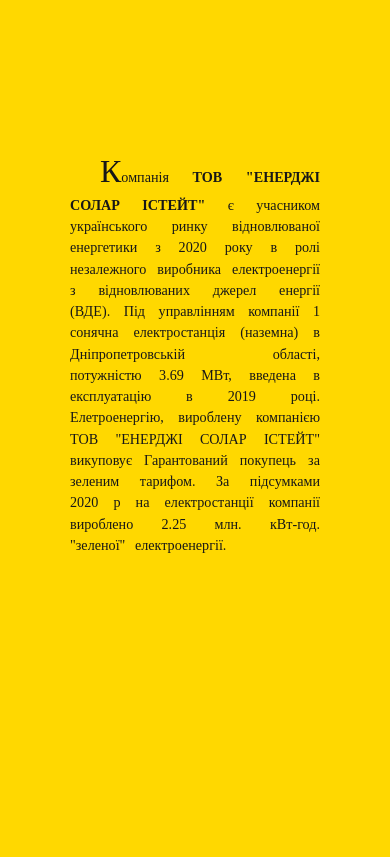
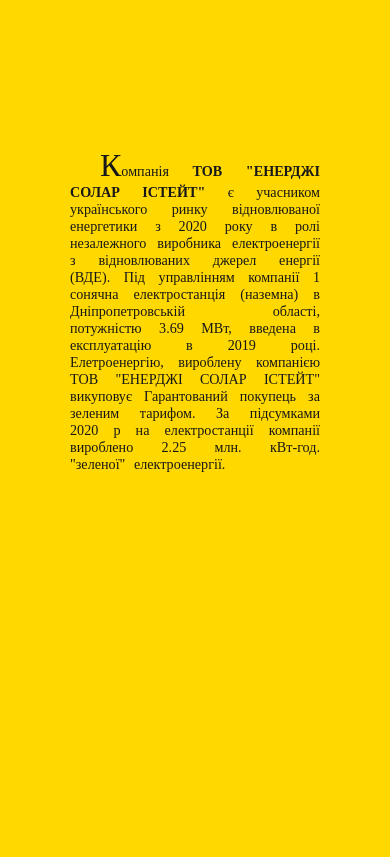
Before and after one commit to n1k7777/website_for_ours, a plain HTML site: page index.html in a window 390 px wide. Shown: the part 1056-1913 px from the top of the page. Drawn offline with nearby package versions, Linux system fonts and the light colour scheme.

Commit message:
for mark

```diff
--- a/mediaqueries.css
+++ b/mediaqueries.css
@@ -90,6 +90,12 @@
 }
 
 @media screen and (max-width: 920px) {
+  .text-container p {
+    word-spacing: 10px;
+    font-size: xx-large;
+  }
+
+
   .hamburger {
     display: block;
   }
@@ -145,7 +151,8 @@
 
     .text-container p {
       font-size: smaller;
-      word-spacing: 6px;
+      word-spacing: 5px;
+      line-height: normal;
     }
 
     .text-container {
--- a/script.js
+++ b/script.js
@@ -33,7 +33,7 @@
 
 ScrollReveal({
   reset: true,
-  duration: 1000,
+  duration: 450,
   distance: '100px',
   origin: 'bottom',
 });
@@ -47,7 +47,6 @@
 ScrollReveal().reveal('#contact .firsts', { delay: 250, distance: '50px'});
 ScrollReveal().reveal('#contact .seconds', { delay: 300, distance: '50px'});
 ScrollReveal().reveal('#contact .thirds', { delay: 350, distance: '50px'});
-ScrollReveal().reveal('footer', { delay: 450, distance: '50px'});
 ScrollReveal().reveal('#about .fir', { delay: 250, distance: '50px'});
 ScrollReveal().reveal('#about .sec', { delay: 300, distance: '50px'});
 ScrollReveal().reveal('#about .thd', { delay: 350, distance: '50px'});
--- a/style.css
+++ b/style.css
@@ -814,7 +814,7 @@
 /* word-spacing */
 
 .text-container p {
-  word-spacing: 13px;
+  word-spacing: 6px;
   line-height: 1.5;
   font-size: x-large;
 }
```
